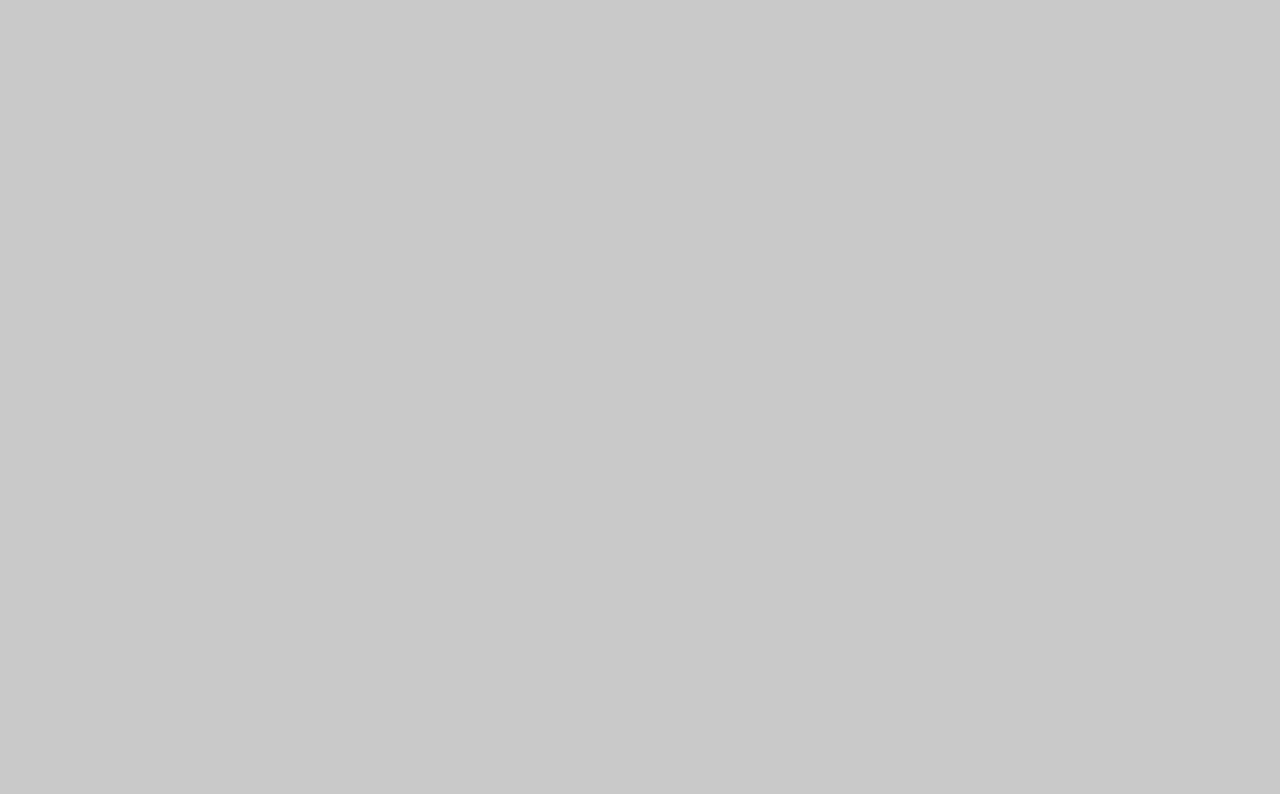
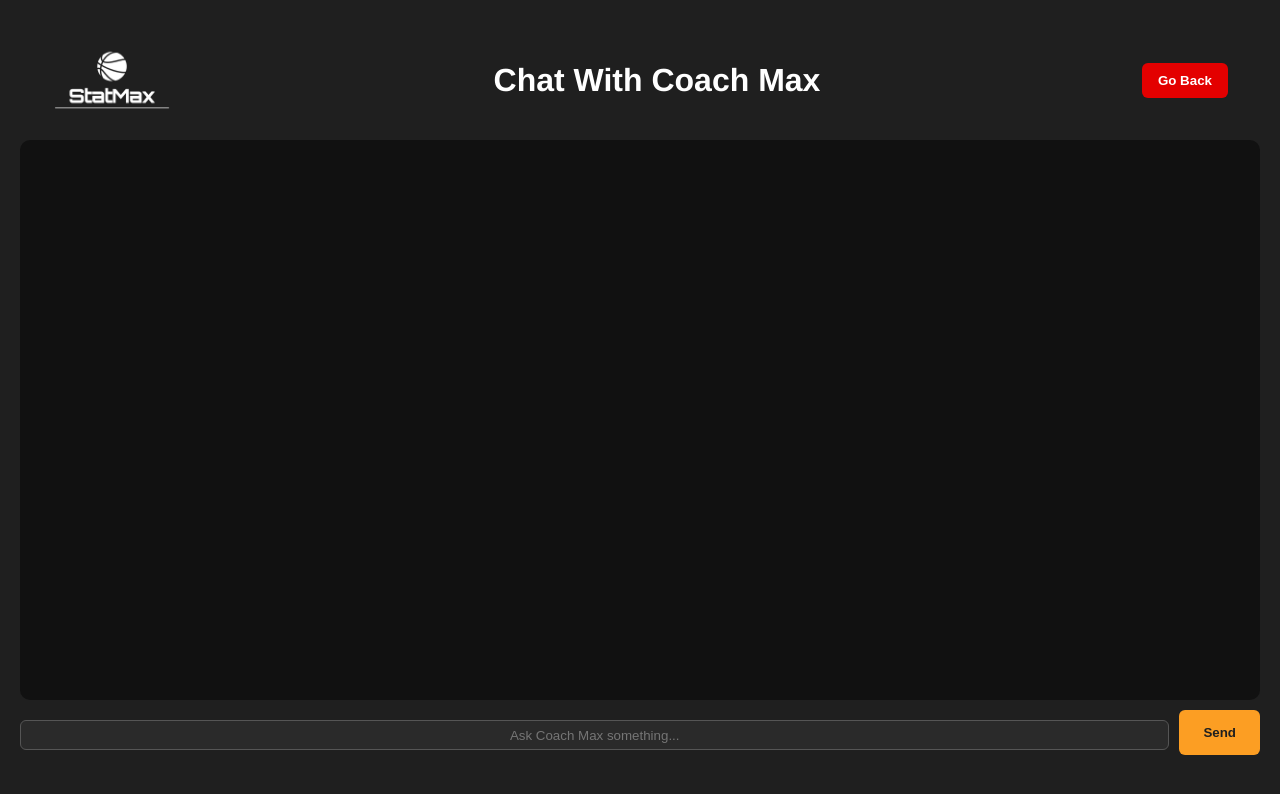
Before and after one commit to brandon-ide/StatMax-Frontend, a React (Create React App) app: page /coach in a window 1280 px wide. Before the commit this address had no page. Shown: the top 794 px of the page. Built offline with nearby package versions, Linux system fonts and the light colour scheme; sample sign-in values are in the browser's storage.

Commit message:
CoachMaxChatAdded

```diff
--- a/src/App.tsx
+++ b/src/App.tsx
@@ -11,6 +11,7 @@ import Stats from "./pages/Stats";
 import ProtectedRoute from "./components/ProtectedRoute";
 import UpdateSession from "./pages/UpdateSession";
 import Rankings from "./pages/Rankings";
+import CoachChat from "./pages/CoachChat";
 
 const App: FC = () => {
   return (
@@ -74,6 +75,15 @@ const App: FC = () => {
             </ProtectedRoute>
           }
         />
+
+        <Route
+          path="/coach"
+          element={
+            <ProtectedRoute>
+              <CoachChat />
+            </ProtectedRoute>
+          }
+        />
       </Routes>
     </Router>
   );
--- /dev/null
+++ b/src/pages/CoachChat.tsx
@@ -0,0 +1,102 @@
+import React, { useState, useContext } from "react";
+import { useNavigate } from 'react-router-dom';
+import { AuthContext } from "../context/AuthContext";
+import logowhite from '../assets/logowhite.png';
+
+const CoachChat: React.FC = () => {
+const navigate = useNavigate();
+const authContext = useContext(AuthContext);
+  if (!authContext) throw new Error("AuthContext must be used inside AuthProvider");
+
+  const { user } = authContext;
+
+  const [input, setInput] = useState("");
+  const [messages, setMessages] = useState<
+    { role: "user" | "assistant"; text: string }[]
+  >([]);
+  const [loading, setLoading] = useState(false);
+
+  const handleSend = async () => {
+    if (!input.trim() || !user) return;
+
+    const userMessage = input.trim();
+
+    setMessages((prev) => [...prev, { role: "user", text: userMessage }]);
+
+    setInput("");
+    setLoading(true);
+
+    try {
+      const response = await fetch("http://localhost:5050/api/coach", {
+        method: "POST",
+        headers: {
+          "Content-Type": "application/json",
+          Authorization: `Bearer ${user.token}`,
+        },
+        body: JSON.stringify({ message: userMessage }),
+      });
+
+      const data = await response.json();
+
+      setMessages((prev) => [
+        ...prev,
+        { role: "assistant", text: data.reply || "Coach had no reply." },
+      ]);
+    } catch (error) {
+      console.error(error);
+      setMessages((prev) => [
+        ...prev,
+        { role: "assistant", text: "Sorry, I couldn't connect to Coach Max." },
+      ]);
+    }
+
+    setLoading(false);
+  };
+
+  return (
+    <div className="coachChatPage">
+      <div className="newSessionHeader">
+        <img src={logowhite} alt="StatMax Logo White" className="dashboardLogoWhite" />
+        <h1 id="newSessionTop">Chat With Coach Max</h1>
+        <button
+          className="goBackButton"
+          onClick={() => navigate(-1)}
+        >
+          Go Back
+        </button>
+      </div>
+    <div className="chatWindow">
+        {messages.map((m, i) => (
+          <div
+            key={i}
+            className={`${m.role === "user" ? "userMessage" : "coachMessage"}`}
+          >
+            {m.text}
+          </div>
+        ))}
+
+        {loading && (
+          <div className="coachLoading">
+            Coach Max is thinking… 🏀
+          </div>
+        )}
+      </div>
+
+      <div className="chatInputContainer">
+        <input
+          className="userChatInput"
+          value={input}
+          onChange={(e) => setInput(e.target.value)}
+          placeholder="Ask Coach Max something..."
+          onKeyDown={(e) => (e.key === "Enter" ? handleSend() : null)}
+        />
+
+        <button className="chatSendButton" onClick={handleSend} disabled={loading}>
+          Send
+        </button>
+      </div>
+    </div>
+  );
+};
+
+export default CoachChat;
--- a/src/pages/Dashboard.tsx
+++ b/src/pages/Dashboard.tsx
@@ -36,6 +36,8 @@ const Dashboard = () => {
       navigate('/stats');
     } else if (mode === 'View Rankings') {
       navigate('/rankings');
+    } else if (mode=== 'Ask Coach Max') {
+      navigate('/coach');
     } else {
       navigate('/new-session', { state: { mode } });
     }
@@ -90,7 +92,7 @@ const Dashboard = () => {
       <h2 id="navButtonsHeader">Start A New Session</h2>
 
       <div className="navButtons">
-        {['Official Game', 'Pickup Game', 'Practice Session', 'Shooting Drill', 'View Past Sessions', 'View Rankings'].map((mode) => (
+        {['Official Game', 'Pickup Game', 'Practice Session', 'Shooting Drill', 'View Past Sessions', 'View Rankings', 'Ask Coach Max'].map((mode) => (
           <button key={mode} onClick={() => handleClick(mode)}>
             {mode}
           </button>
--- a/src/styles/main.css
+++ b/src/styles/main.css
@@ -438,6 +438,10 @@
   background-color: #1f1f1f;
 }
 
+.sessionListHeader {
+  padding-bottom: 20px;
+}
+
 .sessionItem {
   display: flex;
   justify-content: center;
@@ -629,3 +633,109 @@
   margin-top: -50px;
   text-align: center;
 }
+
+/* ---- COACH MAX CHAT CSS DESKTOP & MOBILE ---- */
+
+.coachChatPage {
+  display: flex;
+  flex-direction: column;
+  height: 100vh;
+  padding: 20px;
+  background-color: #1f1f1f;
+  color: white;
+}
+
+.coachHeading {
+  margin-bottom: 10px;
+}
+
+.chatWindow {
+  display: flex;
+  flex-direction: column;
+  gap: 10px;
+  padding: 20px;
+  height: 70vh;
+  overflow-y: auto;
+  background-color: #111;
+  border-radius: 10px;
+  scrollbar-width: thin;
+  scrollbar-color: #555 transparent;
+}
+
+.chatWindow::-webkit-scrollbar {
+  width: 6px;
+}
+
+.chatWindow::-webkit-scrollbar-track {
+  background: transparent;
+}
+
+.chatWindow::-webkit-scrollbar-thumb {
+  background-color: #444;
+  border-radius: 10px;
+}
+
+.chatWindow::-webkit-scrollbar-thumb:hover {
+  background-color: #666;
+}
+
+.coachMessage,
+.userMessage {
+  max-width: 60%;
+  padding: 12px 16px;
+  border-radius: 15px;
+  font-size: 16px;
+  line-height: 1.4;
+}
+
+.userMessage {
+  align-self: flex-start;
+  background-color: #2a2a2a;
+  color: #fff;
+}
+
+.coachMessage {
+  align-self: flex-end;
+  background-color: #001346;
+  color: white;
+}
+
+.coachLoading {
+  align-self: flex-end;
+  background-color: #444;
+  padding: 10px 14px;
+  border-radius: 12px;
+  color: white;
+}
+
+.chatInputContainer {
+  display: flex;
+  margin-top: 10px;
+  gap: 10px;
+}
+
+.userChatInput {
+  flex: 1;
+  padding: 10px;
+  border-radius: 6px;
+  border: 1px solid #555;
+  background-color: #2a2a2a;
+  color: white;
+}
+
+.chatSendButton {
+  padding: 10px 24px;
+  background-color: #fc9e23;
+  border: none;
+  border-radius: 6px;
+  cursor: pointer;
+  color: #1f1f1f;
+  font-weight: bold;
+}
+
+.chatSendButton:hover {
+  background-color:#d87a00;
+  border-color: #d87a00;
+  transition: 0.3s ease;
+  cursor: pointer;
+}
```
